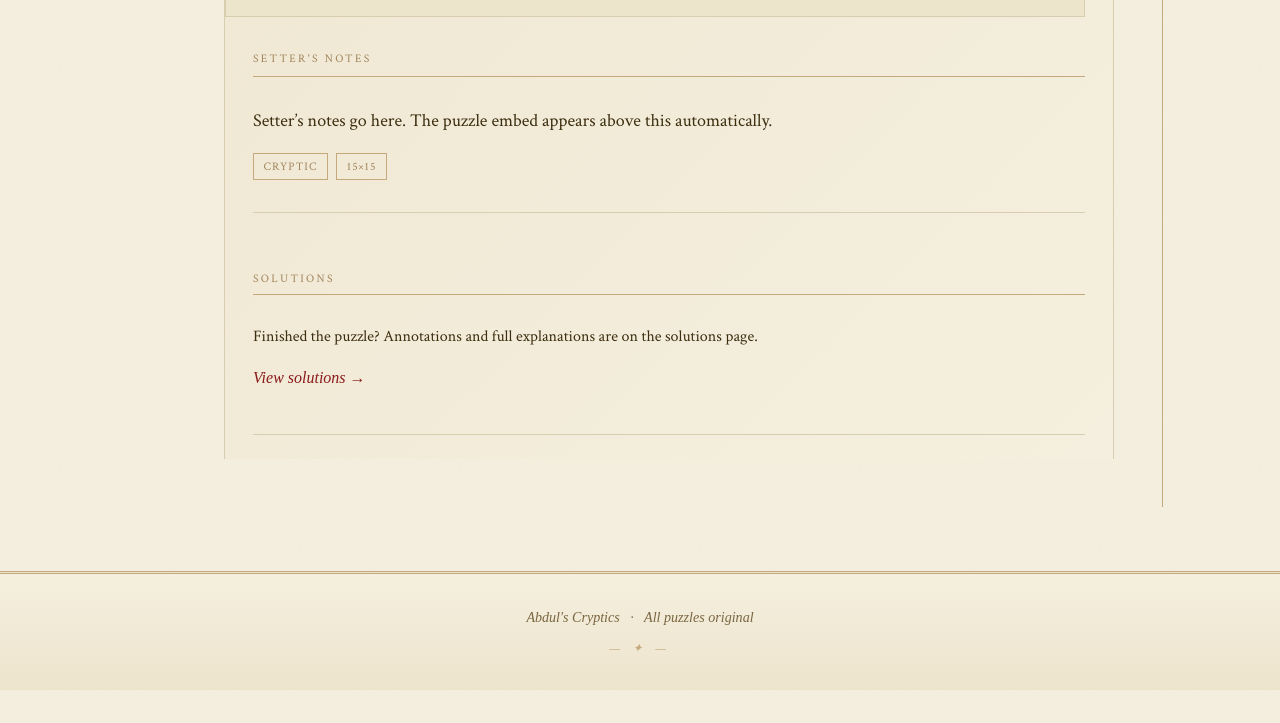
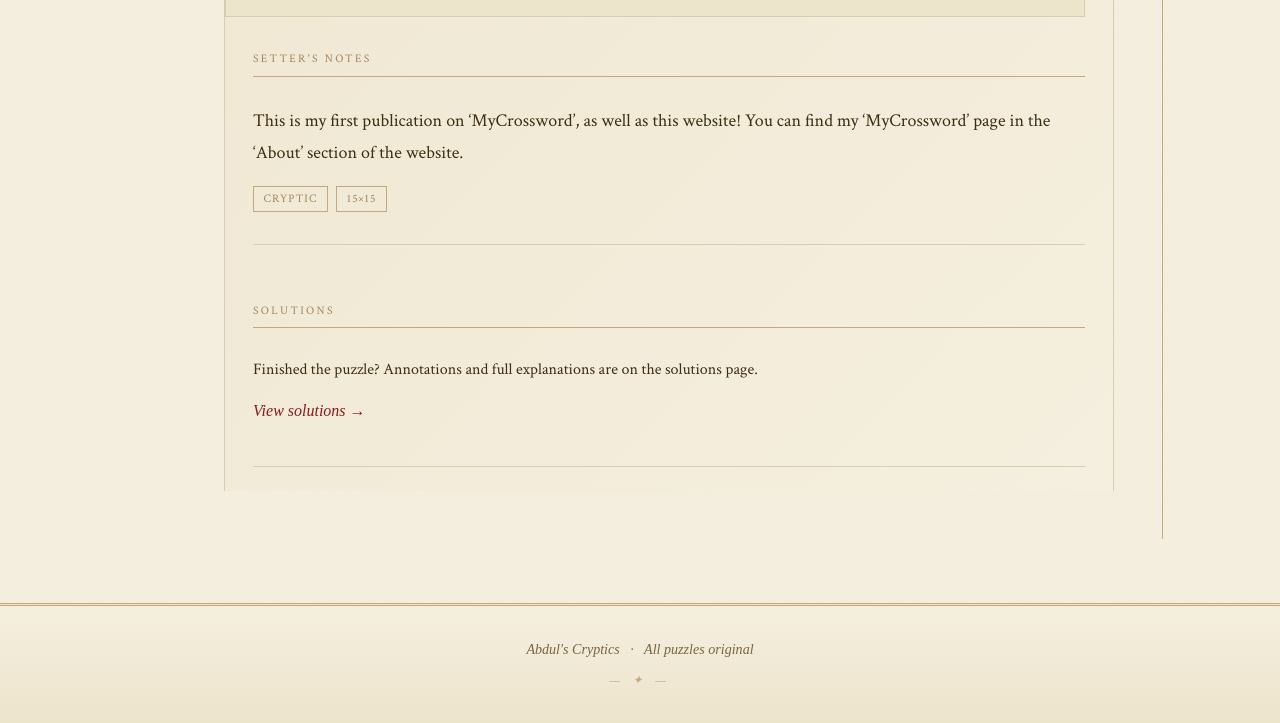
Before and after one commit to abdulkhaleddd/abdulkhaleddd.github.io, a Jekyll site: the page built from _puzzles/puzzle-001.md, in a window 1280 px wide and 900 px high, scrolled down 1045 px, cut to the strip 177-900 px from the top of the window. Built offline with Jekyll 4.4.1, drawn with Linux system fonts in a browser that asks for light colours; some web fonts are replaced; before the commit the page ends 1912 px from its top, so only the background shows below that.

Commit message:
Update puzzle-001.md

```diff
--- a/_puzzles/puzzle-001.md
+++ b/_puzzles/puzzle-001.md
@@ -11,4 +11,4 @@ embed: '<iframe height="700px" width="100%" allow="web-share; fullscreen" style=
 tags: [Cryptic, 15×15]
 ---
 
-Setter's notes go here. The puzzle embed appears above this automatically.
+This is my first publication on 'MyCrossword', as well as this website! You can find my 'MyCrossword' page in the 'About' section of the website.
```
